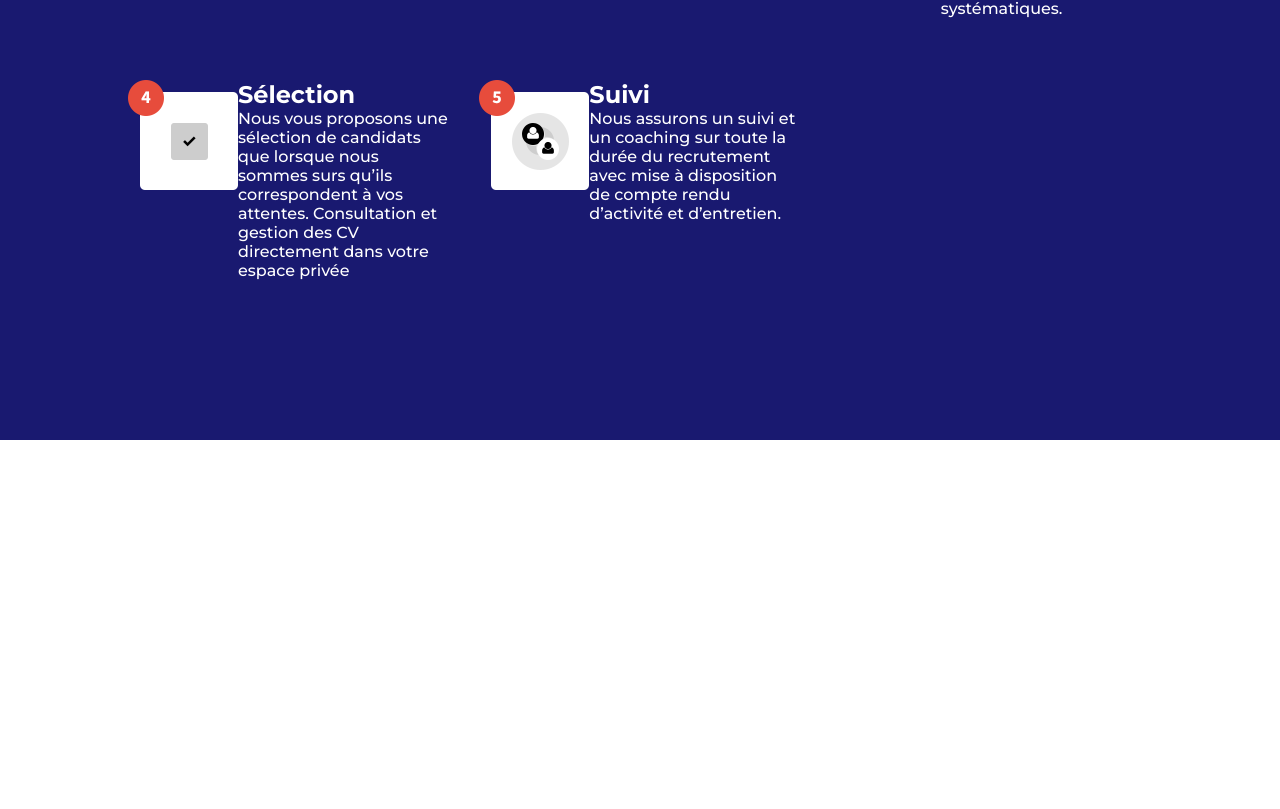
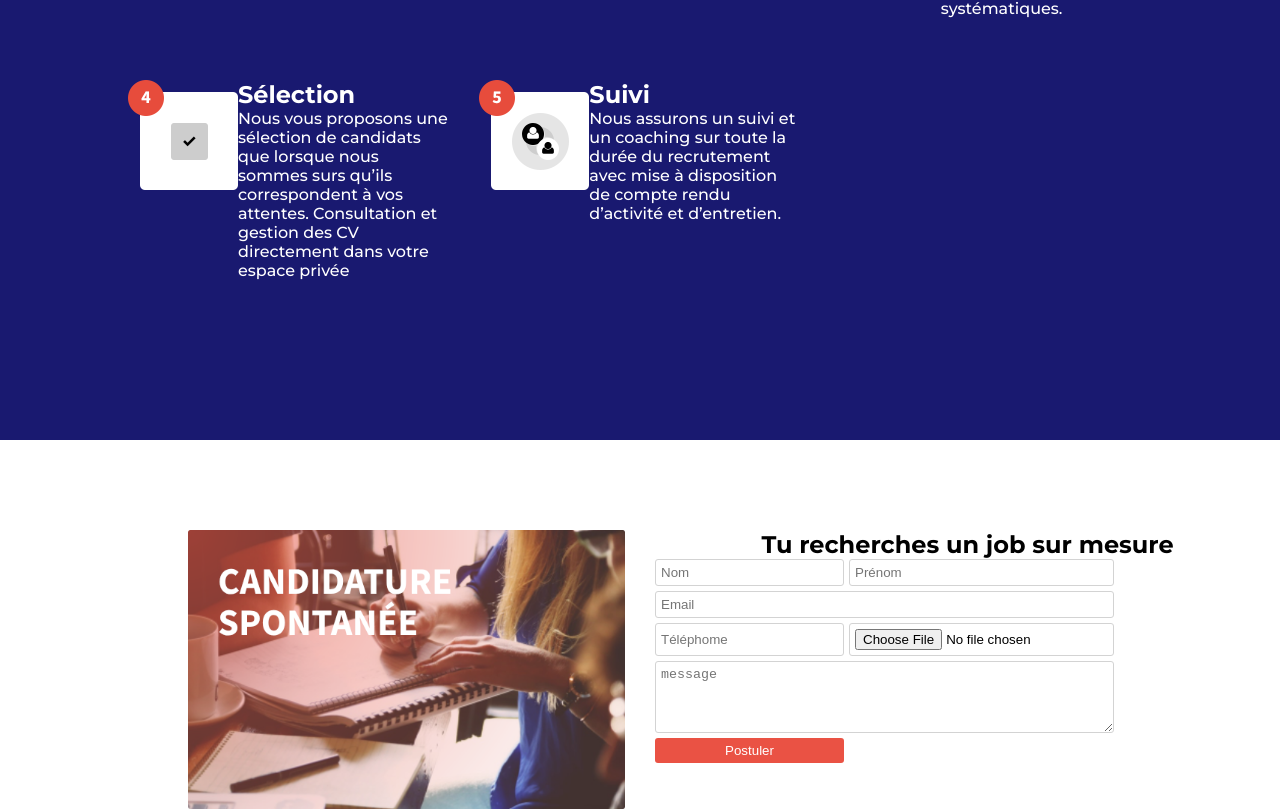
Before and after one commit to Virus936/konekt, a React (Create React App) app: page / in a window 1280 px wide. Shown: the part 1404-2213 px from the top of the page. Before the commit the page ends 1844 px from the top, so only its background shows below. Built offline with nearby package versions, Linux system fonts and the light colour scheme.

Commit message:
Candidature section

```diff
--- a/src/App.js
+++ b/src/App.js
@@ -5,6 +5,7 @@ import Hero from './components/hero/Hero'
 import SearchBar from './components/searchbar/SearchBar'
 import Description from './components/description/Description'
 import HowItWork from './components/howitwork/HowItWork'
+import Candidature from './components/candidature/Candidature'
 
 function App() {
   return (
@@ -16,6 +17,7 @@ function App() {
         <SearchBar />
         <Description />
         <HowItWork />
+        <Candidature />
 
 
 
--- /dev/null
+++ b/src/components/candidature/Candidature.js
@@ -0,0 +1,83 @@
+import React, {} from "react"
+import styled from 'styled-components'
+import candidature from './candidature-spontanee.png'
+import color from '../color'
+
+function Candidature(){
+  return(
+    <Container>
+      <img src={candidature} alt="" />
+      <div>
+        <h2>Tu recherches un job sur mesure</h2>
+        <form onSubmit={e=>e.preventDefault()} action="">
+            <input type="text" placeholder="Nom" />
+            <input type="text" placeholder="Prénom" />
+            <input type="text" className="email" placeholder="Email" />
+            <input type="text" placeholder="Téléphome" />
+            <input type="file"  />
+            <textarea id="" className="message" placeholder="message" name=""  rows="4"></textarea>
+            <button>Postuler</button>
+        </form>
+      </div>
+    </Container>
+    )
+}
+
+const Container = styled.section`
+  display:grid;
+  grid-template-columns:repeat(auto-fit, minmax(600px, 1fr));
+  width:100%;
+  grid-gap:30px;
+
+  img{
+
+    display:block;
+    width:100%;
+    justify-self:end;
+    @media(min-width:1230px){
+      width:70%;
+    }
+  }
+  @media(min-width:1230px){
+    margin-top:90px;
+  }
+  &>div{
+    text-align:center;
+  }
+  form{
+    display:grid;
+    width:230px;
+    grid-template-columns:repeat(2,1fr);
+    grid-gap:5px;
+    &>*{
+      display:block;
+      border:lightgrey solid 1px;
+      border-radius:3px;
+      padding:5px;
+      width:auto;
+    }
+    .email, .message{
+      grid-column:1/3;
+    }
+    &>button{
+        display:inline;
+      color:white;
+      border:none;
+
+      background-color:${color.primary}
+
+    }
+    @media(max-width:1230px){
+      display:flex;
+      flex-direction:column;
+      width:90vw;
+      margin:auto;
+    }
+  }
+  @media(max-width:1230px){
+    display:flex;
+    flex-direction:column;
+  }
+
+`
+export default Candidature
```
Also changed, not shown: src/components/candidature/candidature-spontanee.png (added).
